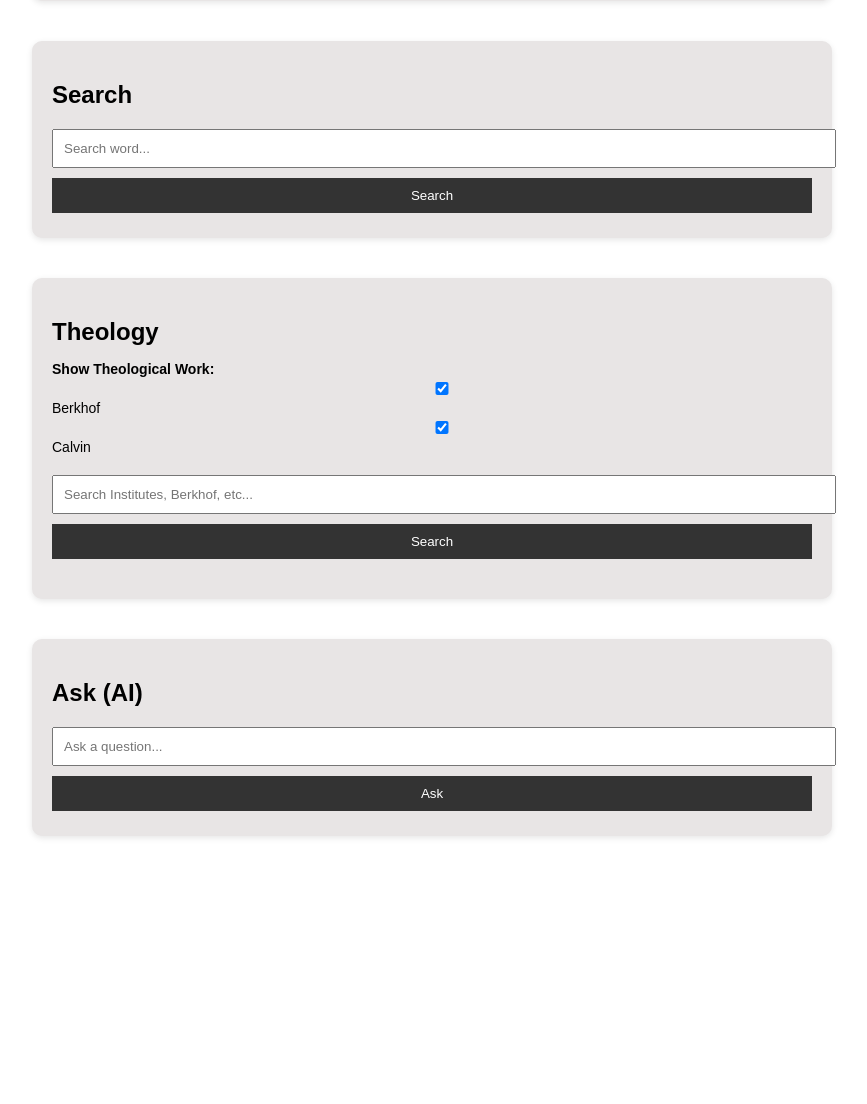
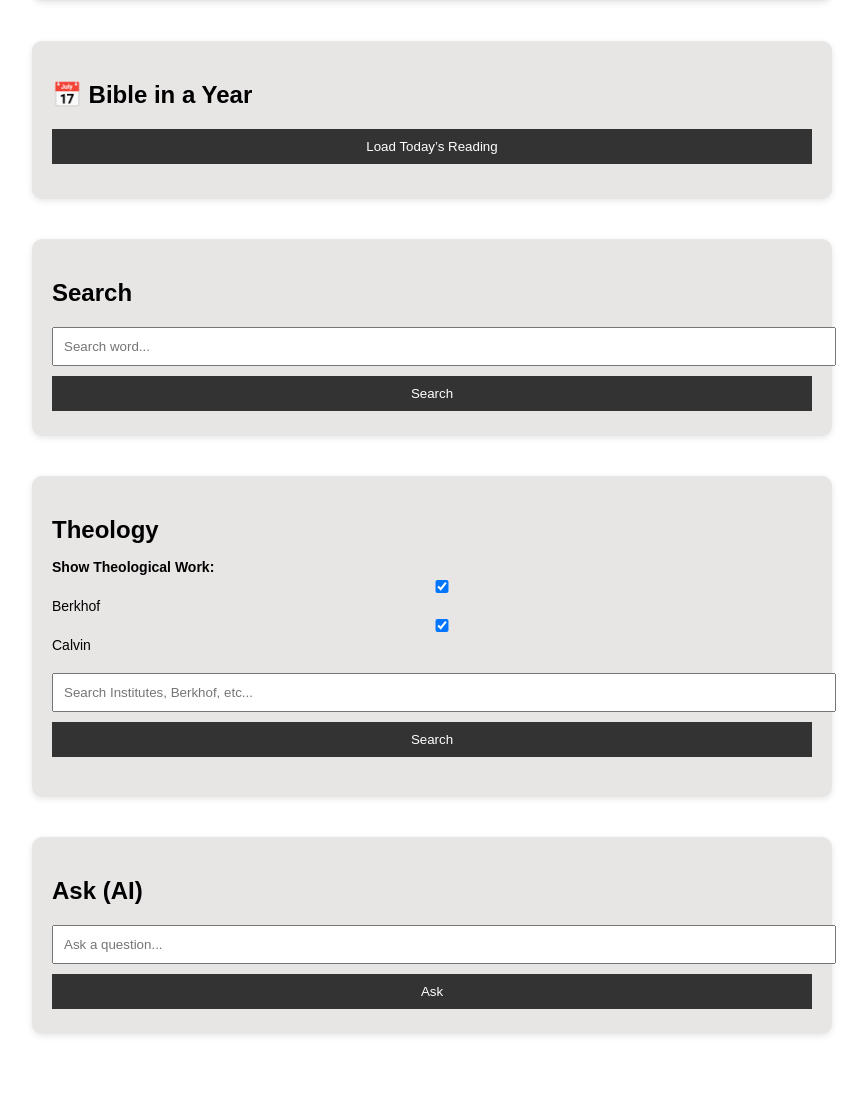
Before and after one commit to jeremyhairr/bible-word-search, a FastAPI app: page / in a window 1280 px wide. Shown: the part 716-1820 px from the top of the page, without its empty margins (208-1075 px from the left). Before the commit the page ends 1554 px from the top, so only its background shows below. Run offline with FastAPI, Linux system fonts and the light colour scheme.

Commit message:
added bible reading plan

```diff
--- a/main.py
+++ b/main.py
@@ -7,6 +7,8 @@ from fastapi.staticfiles import StaticFiles
 from openai import OpenAI
 from pydantic import BaseModel
 from database.db import get_connection
+import json
+from datetime import datetime
 
 BOOK_MAP = {
     "genesis": "GEN",
@@ -275,6 +277,17 @@ def read(reference: str, version: str = "esv"):
     # -----------------------------
 
 
+@app.get("/reading-plan/year")
+def get_year_plan():
+    with open("services/data/bible_year_plan.json", "r") as f:
+        plan = json.load(f)
+
+    today = datetime.now().timetuple().tm_yday  # 1–365
+    index = (today - 1) % len(plan)
+
+    return plan[index]
+
+
 # ❓ ASK ROUTE
 # -----------------------------
 
--- a/static/script.js
+++ b/static/script.js
@@ -146,6 +146,31 @@ window.readPassage = async function () {
     `;
   } catch (err) {
     console.error("ERROR:", err);
+  }
+};
+
+// 🔥 Load Bible in a Year plan
+
+window.loadYearPlan = async function () {
+  try {
+    const res = await fetch("/reading-plan/year");
+    const data = await res.json();
+
+    console.log("YEAR PLAN:", data);
+
+    // display readings
+    document.getElementById("yearPlanDisplay").innerHTML = `
+      <p><strong>Today’s Readings:</strong></p>
+      <ul>
+        ${data.readings.map((r) => `<li>${r}</li>`).join("")}
+      </ul>
+    `;
+
+    // 🔥 load FIRST passage automatically
+    document.getElementById("readBox").value = data.readings[0];
+    readPassage();
+  } catch (err) {
+    console.error(err);
   }
 };
 
--- a/templates/index.html
+++ b/templates/index.html
@@ -151,6 +151,15 @@
       <div id="reading"></div>
     </div>
 
+    <!--Bible in a Year -->
+    <div class="section-card">
+      <h2>📅 Bible in a Year</h2>
+
+      <button onclick="loadYearPlan()">Load Today’s Reading</button>
+
+      <div id="yearPlanDisplay" style="margin-top: 10px"></div>
+    </div>
+
     <!-- SEARCH -->
     <div class="section-card">
       <h2>Search</h2>
```
Also changed, not shown: services/data/bible_year_plan.json (added, +9 -0 lines).
